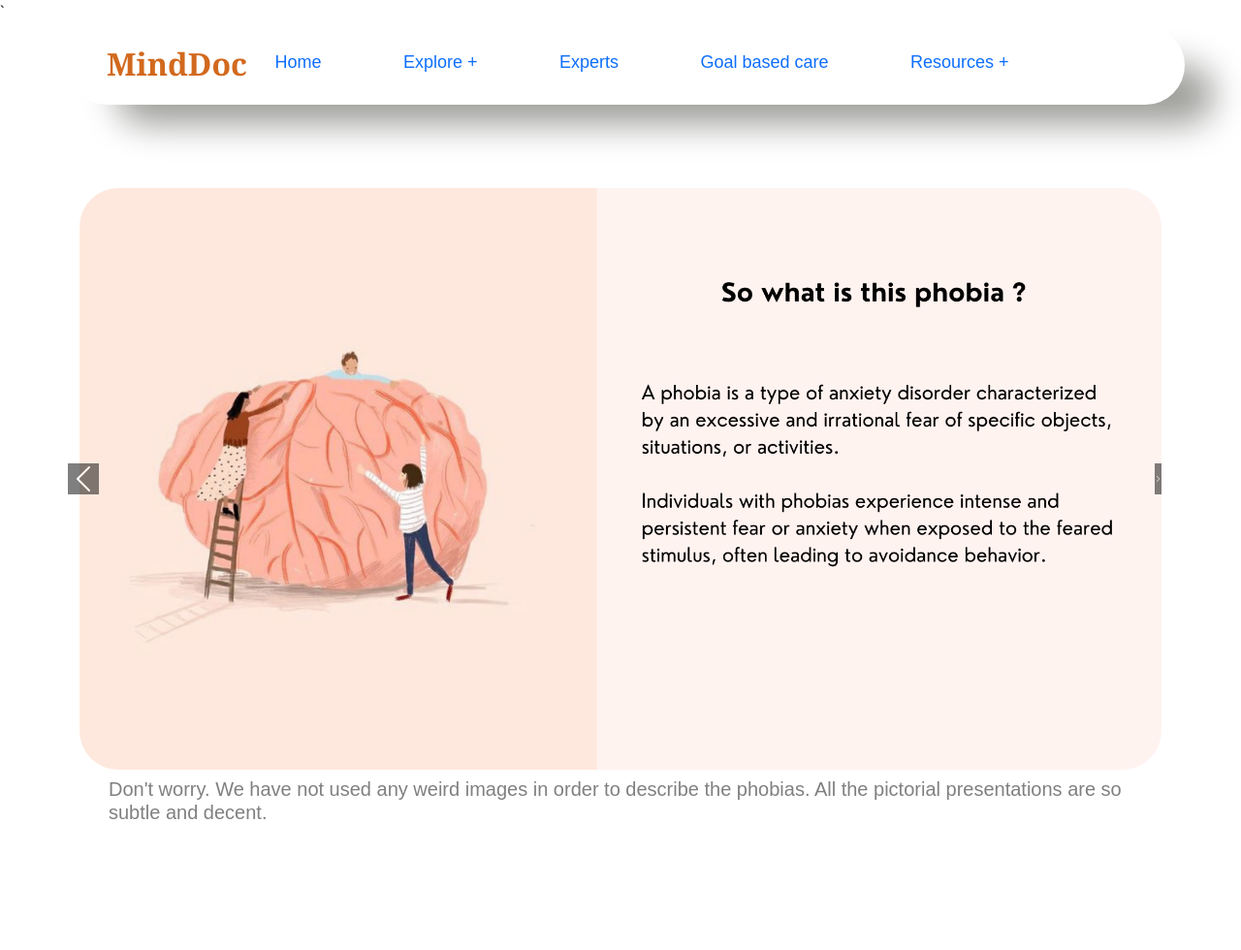
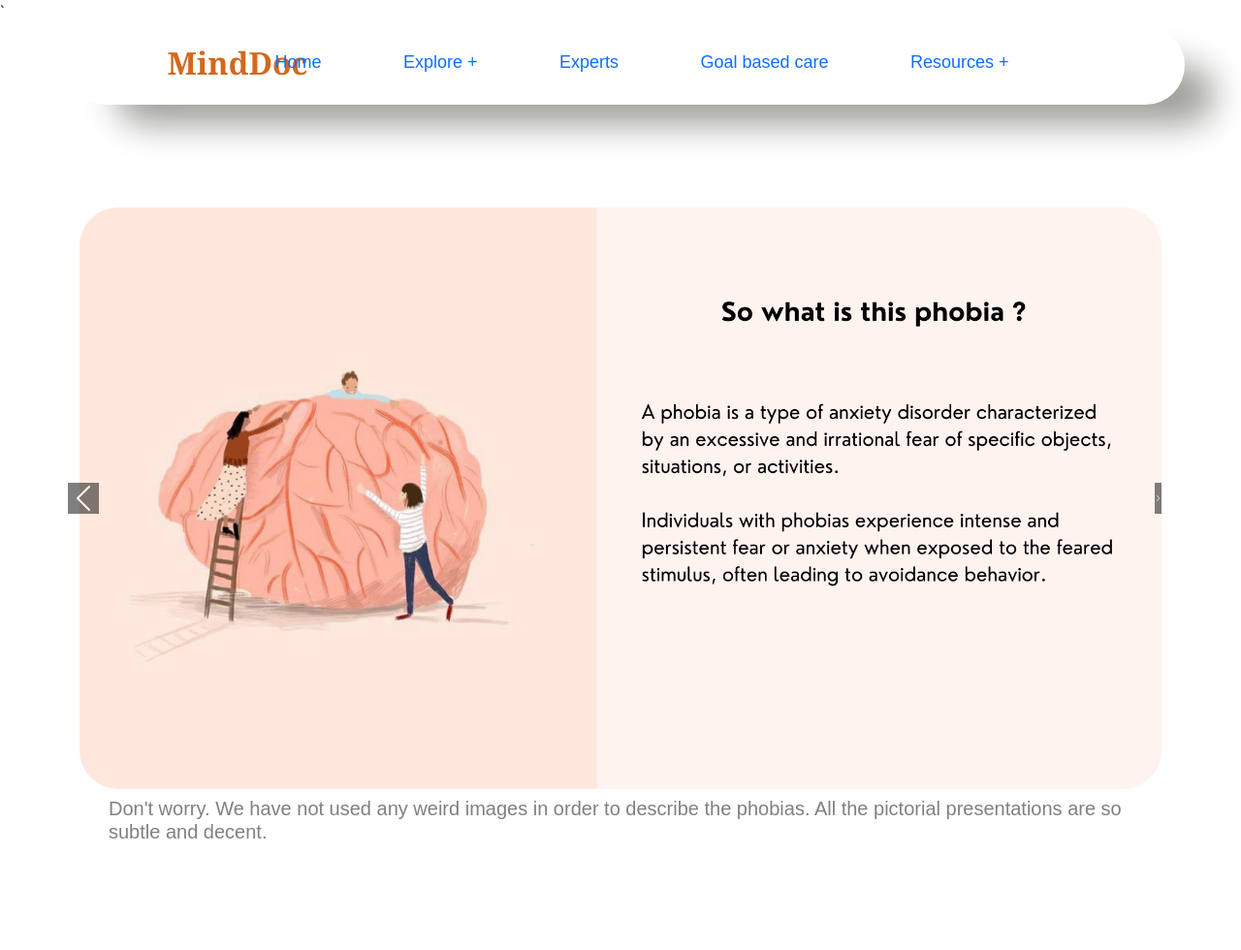
Before and after one commit to Fenishaprajapati/minddoc, a Django app: page /phobias/ in a window 1280 px wide; the page is wider, and only the part inside the window is pictured. Shown: the top 980 px of that part at 97% size. Run offline with Django 4.2, Linux system fonts and the light colour scheme; some libraries are stand-ins or nearby versions.

Commit message:
Initial Commit

```diff
--- a/home/Templates/home/nav.html
+++ b/home/Templates/home/nav.html
@@ -55,7 +55,7 @@
 <!--  </div>-->
 
 <!--</nav>-->
-<script src='https://kit.fontawesome.com/a076d05399.js' crossorigin='anonymous'></script>
+
 <style>
     *{
         margin: 0;
@@ -68,7 +68,7 @@
         text-decoration: none;
     }
     .nav-logo {
-                width: 120px;
+                width: 190px;
                 height: auto;
                 left: 0px;
                 right:10px;
@@ -77,13 +77,21 @@
                 font-size:200%;
                 color: chocolate;
                 font-family:Georgia, 'Times New Roman', Times, serif;
-                top:-6%;
-                left:0;
+                top:-7%;
+                left:10;
+                margin-left: 70px;
+                margin-top: 20px;
+                transition: 0.5s;
+                cursor: pointer;
             }
 
     .nav-logo:hover
             {
-                background-color: white;
+                width: 190px;
+                height: auto;
+                background-color: #D6EEFF;
+                color:#5a60a3;
+                border-radius: 90px;
             }
 
     nav{
@@ -101,19 +109,21 @@
         margin-left: 70px;
     }
 
-    nav ul li{
+    nav li{
         list-style: none;
         display: inline-block;
         padding: 10px 30px 0px;
         margin: 10px;
         font-size: 18px;
         font-weight: 500;
-        color: black;
+        color: #5a60a3;
         cursor: pointer;
         position: relative;
         z-index: 2;
         transition: color 0.5s;
     }
+
+
 
     nav ul li::after{
         content: '';
@@ -127,10 +137,9 @@
         transform: translate(-50%, -50%);
         z-index: -1;
         opacity: 0;
-        color: black;
     }
 
-     nav ul li:hover{
+     nav ul a:hover{
         color: black;
     }
 
@@ -174,11 +183,11 @@
 </style>
 {% load static %}
 
-<header>
+
     <nav>
         <ul>
-            <li class="nav-logo">MindDoc</li>
-            <li><a href="{% url 'home' %}">Home</a></li>
+            <a href="{% url 'home' %}" class="nav-logo">MindDoc</a>
+            <li ><a href="{% url 'home' %}">Home</a></li>
             <li class="dropdown"><a href="#mentalstate">Explore +</a>
                 <ul>
                     <li><a href="{% url 'mental_state' %}">Mental State</a></li>
@@ -196,4 +205,3 @@
             </li>
         </ul>
     </nav>
-</header>
--- a/home/Templates/home/phobias.html
+++ b/home/Templates/home/phobias.html
@@ -12,7 +12,7 @@
     }
 
     #carouselExample {
-        margin-top: 170px;
+        margin-top: 190px;
     }
 
     .carousel-inner img {
```
